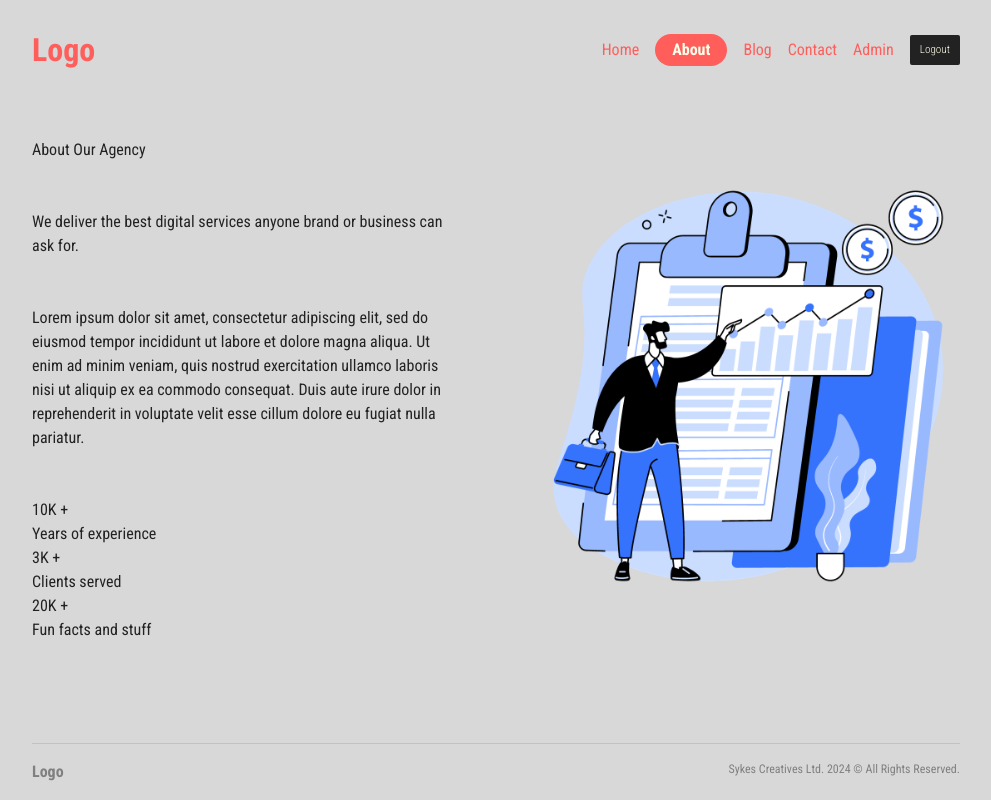
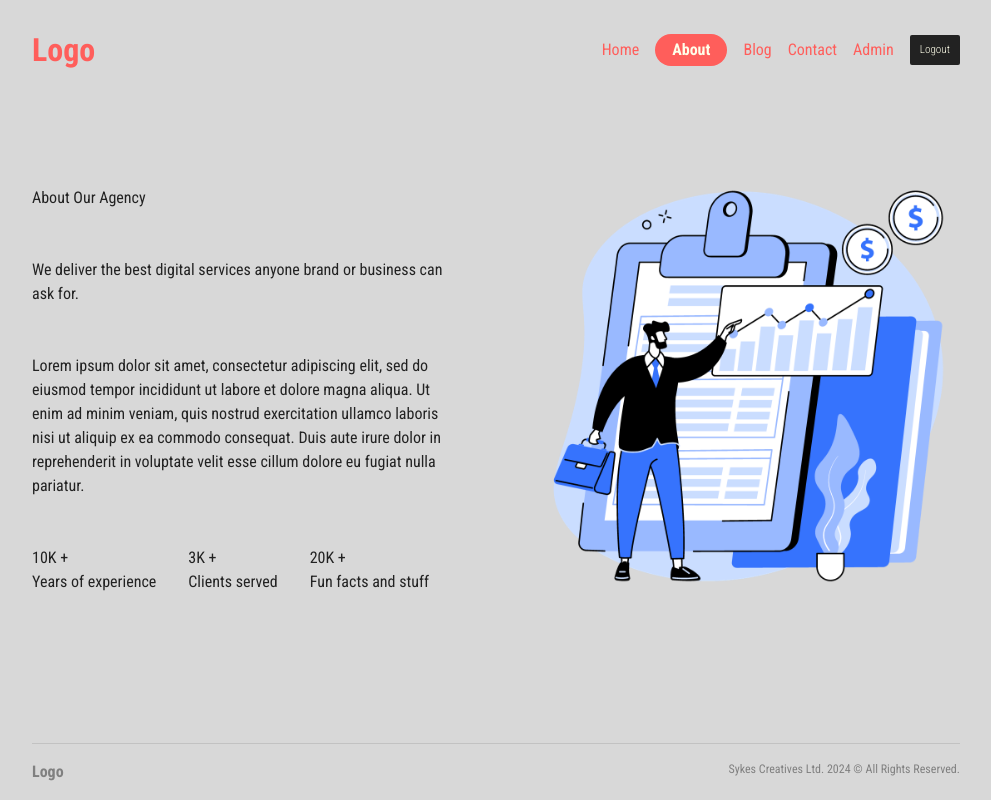
Before and after one commit to DezmenSykes/nextjs-stack-starter, a Next.js app: page /about in a window 1280 px wide. Shown: the whole page, without its empty margins (144-1135 px from the left). Built offline with nearby package versions, Linux system fonts and the light colour scheme.

Commit message:
updated boxes.

```diff
--- a/app/about/about.module.css
+++ b/app/about/about.module.css
@@ -15,3 +15,8 @@
 .imgContainer {
     flex: 1;
 }
+
+.boxes {
+    display: flex;
+    gap:2rem;
+}
```
